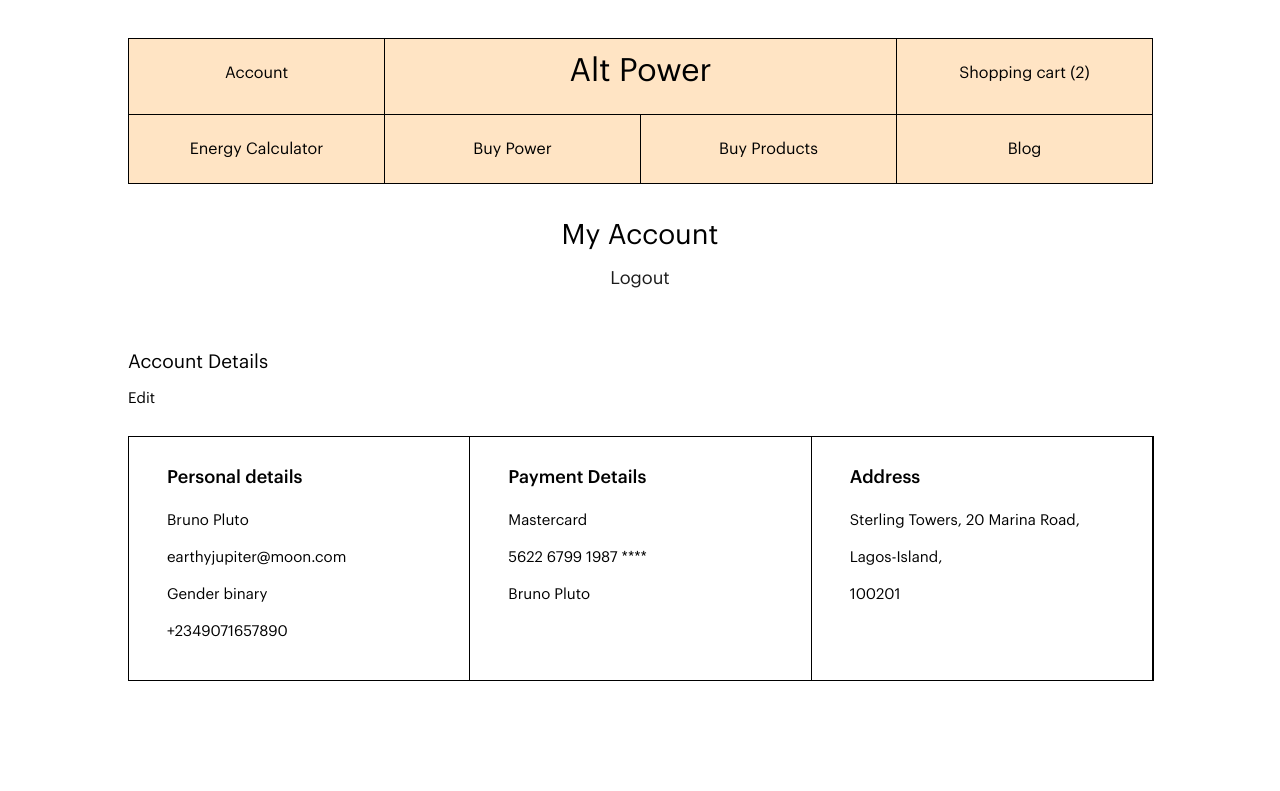
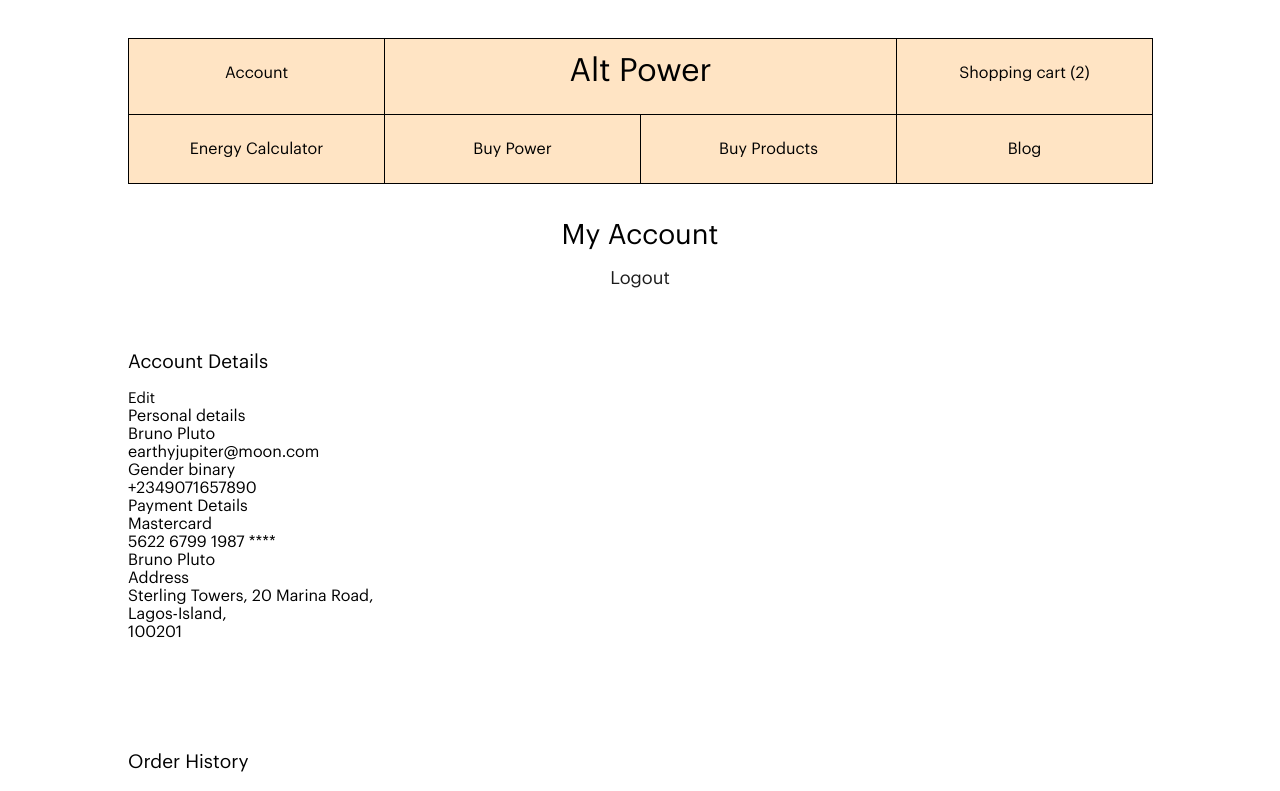
Before and after one commit to Phumbie/imperium-deprecated, a Vue app: page /my-account in a window 1280 px wide. Shown: the top 791 px of the page. Built offline with nearby package versions, Linux system fonts and the light colour scheme; what vue-js-modal would draw is missing.

Commit message:
added destination page paths to buttons & router-links for page navigation

```diff
--- a/src/components/PaasAccountDetails.vue
+++ b/src/components/PaasAccountDetails.vue
@@ -1,5 +1,8 @@
 <template>
   <div id="paas-account-details">
+    <modal name="modal-verify-statement" classes="modal-verify-statement">
+      <div>test</div>
+    </modal>
     <div class="form-box">
       <div class="header-text">Account details</div>
       <div class="small-text">We’ll need you to provide us with your account details.</div>
@@ -9,7 +12,7 @@
         <input type="text" placeholder="Account number" class="text-field">
         <input type="text" placeholder="Sterling Bank (destination bank)" class="text-field align-right">
         <div class="text-small">we need this to help us generate your statements.</div>
-        <button>Request statement</button>
+        <router-link to="statement-confirmed" tag="button">Request statement</router-link>
       </form>
     </div>
   </div>
@@ -20,17 +23,45 @@ export default {
   data () {
     return {
     }
+  },
+
+  mounted(){
+    // this.$modal.show('modal-verify-statement');
   }
 }
 </script>
 
 <style lang="scss" scoped>
 #paas-account-details{
+
   .text-small{
     font-size: 13px;
     line-height: 1.33;
     letter-spacing: 0.3px;
     color: #919eab;
   }
+
+  .v--modal-overlay[data-modal="modal-verify-statement"] {
+    background: rgba(0, 0, 0, 0.8);
+  }
+
+  .modal-verify-statement{
+    display: none;
+    color: blue;
+    // // position: absolute !important;
+    // padding-top: 20px;
+    // padding-bottom: 20px;
+    // width: 25% !important;
+    // height: auto !important;
+    // background: white;
+    // top: 43% !important;
+    // left: 50% !important;
+    // transform: translate(-50%, -50%) !important;
+    // border-radius: 5px;
+
+    div{
+      float: left;
+    }
+  }
 }
 </style>
--- a/src/components/PaasApplianceConfiguration.vue
+++ b/src/components/PaasApplianceConfiguration.vue
@@ -29,7 +29,7 @@
         <input type="range" min="1" max="100" value="10" class="slider">
       </div>
       <div class="total-power-rating">0.3 of 0.9KW</div>
-      <button class="button-check-eligibilty">Check eligibility</button>
+      <button class="button-check-eligibilty" @click="goTo('register')">Check eligibility</button>
     </div>
   </div>
 </template>
@@ -39,6 +39,11 @@ export default {
   data () {
     return {
     }
+  },
+  methods: {
+    goTo(page) {
+      this.$router.push(page);
+    },
   }
 }
 </script>
--- a/src/components/PaasPersonalDetails.vue
+++ b/src/components/PaasPersonalDetails.vue
@@ -10,7 +10,7 @@
         <input type="text" placeholder="Email address" class="text-field align-right">
         <input type="password" placeholder="Password" class="text-field">
         <input type="password" placeholder="Confirm password" class="text-field align-right">
-        <button>Next</button>
+        <router-link to="account-details" tag="button">Next</router-link>
       </form>
     </div>
   </div>
--- a/src/components/PaasSubscriptionPlan.vue
+++ b/src/components/PaasSubscriptionPlan.vue
@@ -53,7 +53,7 @@
           </div>
         </div>
         <div class="txt-monthly-cost">Billed monthly at N200,000.00</div>
-        <button>See details</button>
+        <button @click="goTo('paas/appliance-configuration')">See details</button>
       </div>
     </div>
     <div class="right-side">
@@ -67,6 +67,11 @@ export default {
   data () {
     return {
     }
+  },
+  methods: {
+    goTo(page) {
+      this.$router.push(page);
+    },
   }
 }
 </script>
@@ -194,6 +199,7 @@ export default {
       padding-bottom: 15px;
       border-radius: 3px;
       background-color: black;
+      background: #59a358;
       color: white;
       font-size: 15px;
       border-radius: 5px;
--- a/src/components/UserAccount.vue
+++ b/src/components/UserAccount.vue
@@ -1,7 +1,7 @@
 <template>
   <div id="user-account">
     <div class="header-text-28">My Account</div>
-    <div class="small-text">Logout</div>
+    <router-link to="login" class="small-text">Logout</router-link>
     <div class="section-title">Account Details</div>
     <span class="text-edit">Edit</span>
     <div class="details-container">
@@ -35,7 +35,7 @@
           <div class="small-text-18">10kWh Battery</div>
           <div class="small-gray-text">Order no: 00990987</div>
           <div class="small-gray-text">Status: Delivered</div>
-          <button class="button-view-order">View Order</button>
+          <router-link to="my-account/order-history" tag="button" class="button-view-order">View Order</router-link>
         </div>
       </div>
     </div>
@@ -61,8 +61,9 @@ export default {
 
 <style lang="scss" scoped>
 #user-account{
-  .small-text{
-    cursor: pointer;
+  a{
+    text-decoration: none;
+    width: auto !important;
   }
 
   .small-text-18{
@@ -106,33 +107,6 @@ export default {
     margin-bottom: 50px;
   }
 
-  .details-container{
-    margin-top: 29px;
-    width: 100%;
-    border: solid 1px #000000;
-    display: flex;
-
-    .box{
-      width: 33.1%;
-      border-right: solid 1px black;
-      padding-top: 30px;
-      padding-left: 38px;
-      padding-bottom: 20px;
-
-      .small-header-text{
-        font-size: 18px;
-        font-weight: 500;
-        margin-bottom: 25px;
-      }
-
-      .info-text{
-        font-size: 16px;
-        margin-bottom: 20px;
-        font-size: 15px;
-      }
-    }
-  }
-
   .paas-active-plan-container{
     border: solid 1px #000000;
     padding-top: 114px;
```
